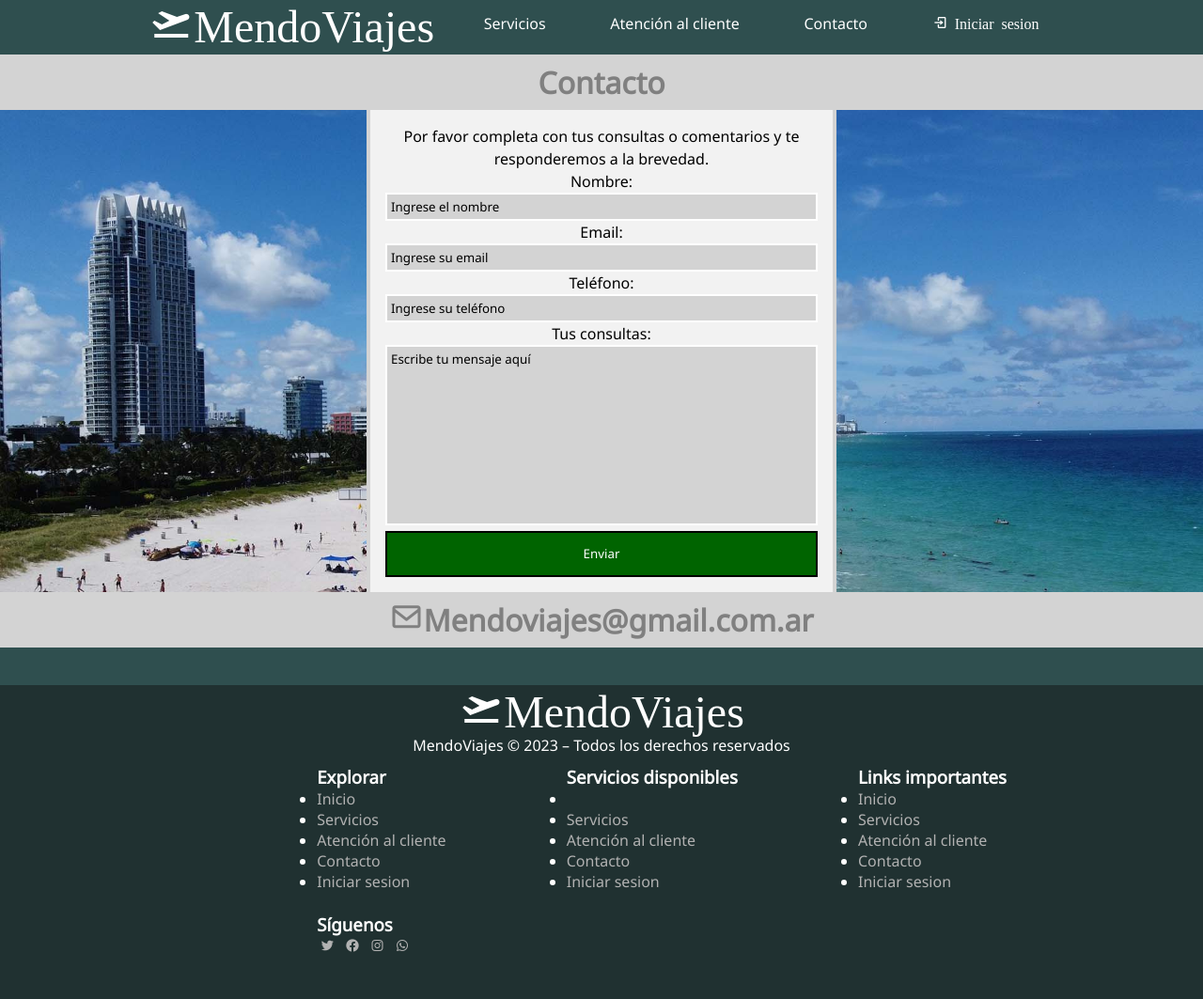
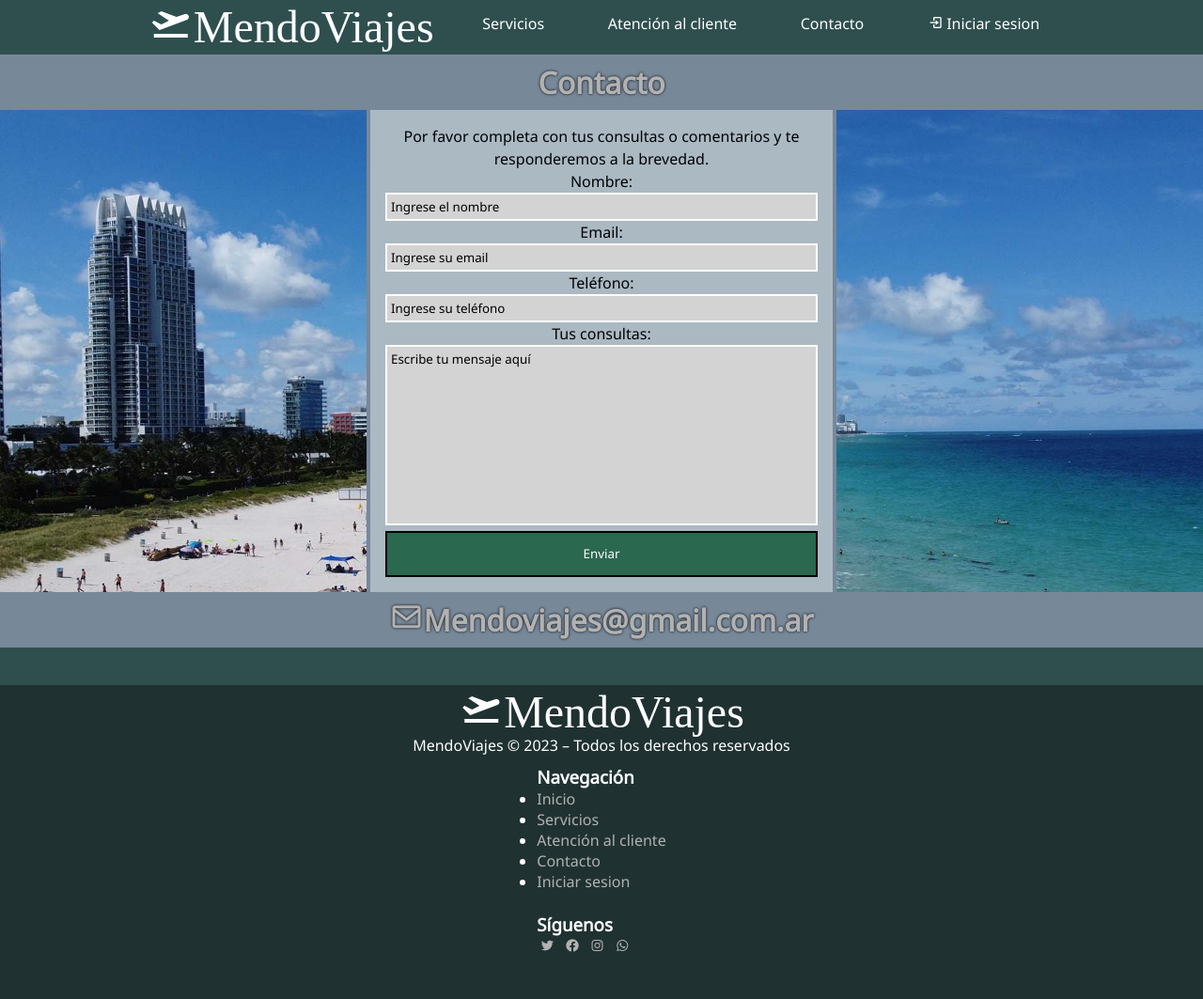
Before and after one commit to Alejoqest/MendoViajes, a PHP site: page /pages/about-contact.html in a window 1280 px wide. Shown: the whole page at 94% size. Run offline with PHP 8.4, Linux system fonts and the light colour scheme.

Commit message:
Fourth commit

```diff
--- a/Mendo-viajes/css/contactstyle.css
+++ b/Mendo-viajes/css/contactstyle.css
@@ -2,24 +2,25 @@
     /*color font*/
     --color-font-label: rgb(0, 0, 0);
     --color-font-textarea: rgb(255, 255, 255);
-    --color-font-outform: rgb(128, 128, 128);
+    --color-font-outform: rgb(178, 178, 178);
     /*color textarea*/
     --color-textarea-normal: rgb(211, 211, 211);
-    --color-textarea-hover: rgb(144, 238, 144);
-    --color-textarea-focus: rgb(0, 100, 0);
+    --color-textarea-hover: rgb(162, 218, 186);
+    --color-textarea-focus: rgb(42, 104, 80);
     /*color area*/
-    --color-form-area: rgb(242, 242, 242);
-    --color-div: rgb(211, 211, 211);
+    --color-form-area: rgb(171, 185, 195);
+    --color-div: rgb(119, 136, 153);
     /*button forms*/
-    --color-button: rgb(0, 100, 0);
-    --color-button-hover: rgb(0, 150, 0);
-    --color-button-focus: rgb(0, 250, 0);
+    --color-button: rgb(42, 104, 80);
+    --color-button-hover: rgb(100, 185, 148);
+    --color-button-focus: rgb(60, 215, 148);
 }
 /*form container*/
 .form-title-container {
     text-align: center;
     background-color: var(--color-div);
     color: var(--color-font-outform);
+    text-shadow: 0 0 3px var(--color-font-label);
     padding: .5em;
 }
 .form-flow {
@@ -74,12 +75,12 @@
     border: .2em solid var(--color-font-label);
 }
 .btn-form:hover {
-    color: var(--color-form-area);
+    color: var(--color-font-label);
     background-color: var(--color-button-hover);
 }
 .btn-form:focus {
     background-color: var(--color-button-focus);
-    color: var(--color-font-outform);
+    color: var(--color-font-label);
     border-color: var(--color-textarea-normal);
 }
 /*form footer*/
@@ -88,6 +89,7 @@
     text-align: center;
     background-color: var(--color-div);
     color: var(--color-font-outform);
+    text-shadow: 0 0 3px var(--color-font-label);
 }
 @media screen and (max-width:900px) and (orientation: landscape) {
     .form-flow {
--- a/Mendo-viajes/css/genstyle.css
+++ b/Mendo-viajes/css/genstyle.css
@@ -82,9 +82,11 @@ li a.navop:hover {
 @media screen and (min-width:786px) {
     a i.bx-log-in::after{
         content: " Iniciar sesion";
+        font-family: var(--font-main-family);
     }
     li.nav-li a.nav-mob::after{
-        content: " al cliente"
+        content: " al cliente";
+        font-family: var(--font-main-family);
     }
 }
 body{
@@ -116,7 +118,7 @@ body{
 .flow-footer {
     display: flex;
     flex-wrap: wrap;
-    justify-content:space-around;
+    justify-content: space-around;
     margin: 5px;
 }
 .foot-li a, .sml a{
--- a/Mendo-viajes/css/indexstyle.css
+++ b/Mendo-viajes/css/indexstyle.css
@@ -1,8 +1,8 @@
 :root {
     --color-font-white: rgb(255, 255, 255);
     --color-font-black: rgb(0, 0, 0);
-    --color-font-link: rgb(100, 185, 148);
-    --color-font-link-hover: rgb(60, 215, 148);
+    --color-font-link: rgb(4, 156, 131);
+    --color-font-link-hover: rgb(77, 129, 88);
     --color-btn: rgb(100, 185, 148);
     --color-btn-hover: rgb(60, 215, 148);
     --color-btn-border: rgb(179, 227, 212);
--- a/Mendo-viajes/css/loginstyle.css
+++ b/Mendo-viajes/css/loginstyle.css
@@ -77,3 +77,9 @@ fieldset {
     background-color: green;
     border: 3px groove darkgreen;
 }
+.flow-footer {
+    display: flex;
+    flex-wrap: wrap;
+    justify-content: center;
+    margin: 5px;
+}
--- a/Mendo-viajes/css/servicestyle.css
+++ b/Mendo-viajes/css/servicestyle.css
@@ -10,7 +10,7 @@
     --btn-summit-color: rgb(77, 129, 88);
     --color--btn-setting-hover-color: rgb(4, 156, 131);
     --color-background-main: rgb(171, 185, 195);
-    --color-background-gradient: rgb(116, 122, 127);
+    --color-background-gradient: rgb(119, 136, 153);
     --color-form-cotainer: rgb(162, 218, 186);
     --color-div-form: rgb(42, 104, 80);
     --color-btn-form-border: white;
--- a/Mendo-viajes/js/Service-gestor.js
+++ b/Mendo-viajes/js/Service-gestor.js
@@ -54,7 +54,7 @@ function armar_resultados(datos) {
         `<div id="resultado${i}" class="query-result">
         <div class="upperrow">
         <div class="fly-name"><h4>Vuelo ${num_vuelo}</h4><p>Clase ${clase}</p></div>
-        <div class="price-result"><p> Precio por persona: ${precio_persona}<br>Precio Total: ${precio_persona*in_fly_adult.value}</p></div>
+        <div class="price-result"><p> Precio por persona: $${precio_persona}<br>Precio Total: $${precio_persona*in_fly_adult.value}</p></div>
         </div>
         <div class="lowerrow"><div class="date-result">
         <p>Fecha de ingreso: <br> ${hora_vuelo.toLocaleDateString()} a las ${hora_vuelo.getHours()}:${hora_vuelo.getMinutes()}</p>
--- a/Mendo-viajes/pages/about-contact.html
+++ b/Mendo-viajes/pages/about-contact.html
@@ -15,7 +15,7 @@
             <div class="nav-list">
                 <ul class="ul-navbar">
                     <li class="nav-li"><a href="index.html" class="logo"><i class='bx bxs-plane-take-off bx-lg'>MendoViajes</i></a></li>
-                    <li class="nav-li"><a href="#" class="navop">Servicios</a></li>
+                    <li class="nav-li"><a href="service.html" class="navop">Servicios</a></li>
                     <li class="nav-li"><a href="#" class="navop nav-mob">Atención</a></li>
                     <li class="nav-li"><a href="" class="navop">Contacto</a></li>
                     <li class="nav-li"><a href="login.html" class="navop"><i class='bx bx-log-in'></i></a></li>
@@ -56,16 +56,13 @@
             </div>
             <div class="flow-footer">
                 <div class="footer-flow-column">
-
-                </div>
-                <div class="footer-flow-column">
-                    <h3>Explorar</h3>
+                    <h3>Navegación</h3>
                     <ul class="downnav">
-                        <li class="foot-li"><a href="#inicio">Inicio</a></li>
-                        <li class="foot-li"><a href="#">Servicios</a></li>
+                        <li class="foot-li"><a href="index.html">Inicio</a></li>
+                        <li class="foot-li"><a href="service.html">Servicios</a></li>
                         <li class="foot-li"><a href="#">Atención al cliente</a></li>
                         <li class="foot-li"><a href="#">Contacto</a></li>
-                        <li class="foot-li"><a href="#">Iniciar sesion</a></li>
+                        <li class="foot-li"><a href="login.html">Iniciar sesion</a></li>
                     </ul>
                     <br>
                     <h3>Síguenos</h3>
@@ -76,26 +73,6 @@
                         <li class="sml"><a href="https://www.whatsapp.com/" target="_blank"><i class='bx bxl-whatsapp'></i></a></li>
                     </ul>
                 </div>
-                <div class="footer-flow-column">
-                    <h3>Servicios disponibles</h3>
-                    <ul class="downnav">
-                        <li class="foot-li"><a href="#"></a></li>
-                        <li class="foot-li"><a href="#">Servicios</a></li>
-                        <li class="foot-li"><a href="#">Atención al cliente</a></li>
-                        <li class="foot-li"><a href="#">Contacto</a></li>
-                        <li class="foot-li"><a href="#">Iniciar sesion</a></li>
-                    </ul>
-                </div>
-                <div class="footer-flow-column">
-                    <h3>Links importantes</h3>
-                    <ul class="downnav">
-                        <li class="foot-li"><a href="#">Inicio</a></li>
-                        <li class="foot-li"><a href="#">Servicios</a></li>
-                        <li class="foot-li"><a href="#">Atención al cliente</a></li>
-                        <li class="foot-li"><a href="#">Contacto</a></li>
-                        <li class="foot-li"><a href="#">Iniciar sesion</a></li>
-                    </ul>
-                </div>
             </div>
         </div>
         </footer>
--- a/Mendo-viajes/php/sql_log.txt
+++ b/Mendo-viajes/php/sql_log.txt
@@ -1 +1 @@
-SELECT `numVuelo`, `destino`, `clase`, `equipaje`, `fechaVuelo`, `horaVuelo`, `duracionVuelo`, `precioPer` FROM `viajes ida` WHERE `destino`='nueva-york' AND `clase`='economica' AND `fechaVuelo`='2023-11-01' ORDER BY `precioPer`;
+SELECT `numVuelo`, `destino`, `clase`, `equipaje`, `fechaVuelo`, `horaVuelo`, `duracionVuelo`, `precioPer` FROM `viajes ida` WHERE `destino`='buenos-aires' AND `clase`='economica' AND `fechaVuelo`='2023-11-01' ORDER BY `precioPer`;
```
Also changed, not shown: Mendo-viajes/pages/login.html (+3 -23 lines), Mendo-viajes/pages/service.html (+1 -11 lines).
